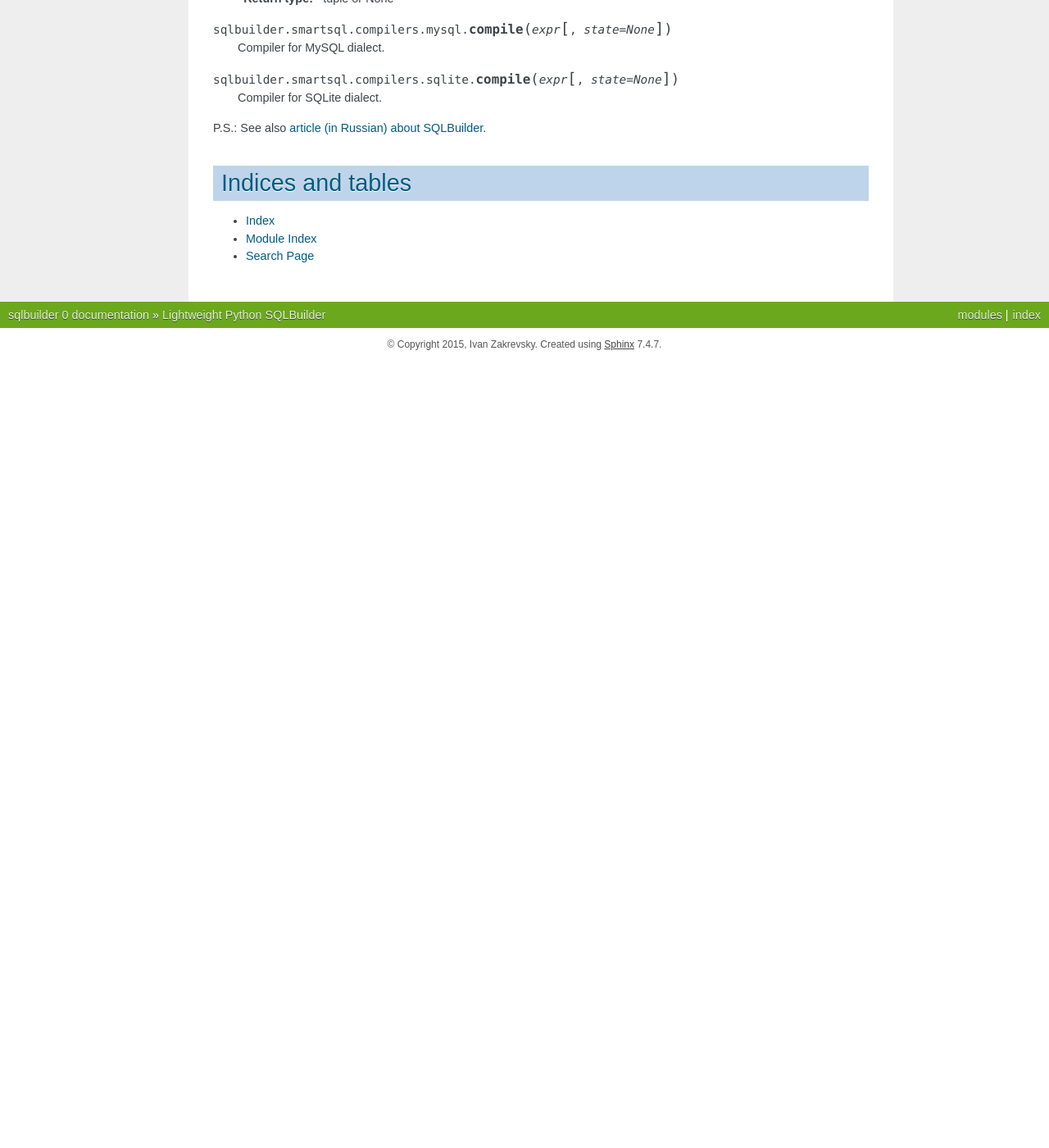
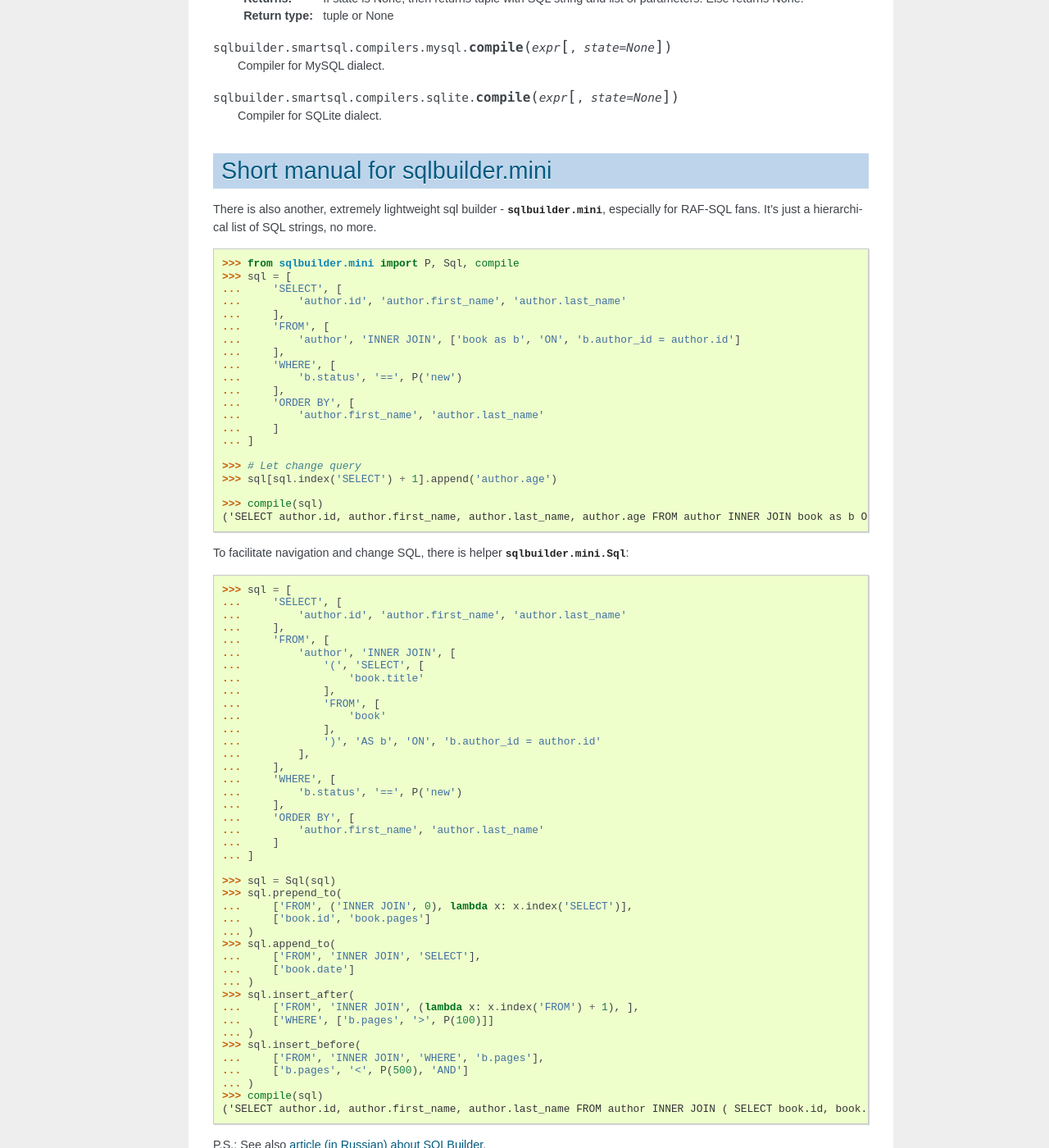
Before and after one commit to emacsway/sqlbuilder, a Sphinx documentation site: the page built from docs/index.rst, in a window 1280 px wide and 1400 px high, scrolled down 16654 px. Shown: the whole window at 82% size. Built offline with Sphinx 7.4.7, drawn with Linux system fonts in a browser that asks for light colours; before the commit the page ends 17094 px from its top, so only the background shows below that; some of the changed text lies outside the part shown.

Commit message:
Short manual for sqlbuilder.mini

```diff
--- a/docs/index.rst
+++ b/docs/index.rst
@@ -1023,6 +1023,87 @@ There are three compilers for three dialects:
 
 ..
 
+
+.. module:: sqlbuilder.mini
+   :synopsis: Module sqlbuilder.mini
+
+Short manual for sqlbuilder.mini
+================================
+
+There is also another, extremely lightweight sql builder - :mod:`sqlbuilder.mini`, especially for RAF-SQL fans.
+It's just a hierarchical list of SQL strings, no more.
+
+::
+
+    >>> from sqlbuilder.mini import P, Sql, compile
+    >>> sql = [
+    ...     'SELECT', [
+    ...         'author.id', 'author.first_name', 'author.last_name'
+    ...     ],
+    ...     'FROM', [
+    ...         'author', 'INNER JOIN', ['book as b', 'ON', 'b.author_id = author.id']
+    ...     ],
+    ...     'WHERE', [
+    ...         'b.status', '==', P('new')
+    ...     ],
+    ...     'ORDER BY', [
+    ...         'author.first_name', 'author.last_name'
+    ...     ]
+    ... ]
+
+    >>> # Let change query
+    >>> sql[sql.index('SELECT') + 1].append('author.age')
+
+    >>> compile(sql)
+    ('SELECT author.id, author.first_name, author.last_name, author.age FROM author INNER JOIN book as b ON b.author_id = author.id WHERE b.status == %s ORDER BY author.first_name, author.last_name', ['new'])
+
+
+To facilitate navigation and change SQL, there is helper :class:`sqlbuilder.mini.Sql`::
+
+    >>> sql = [
+    ...     'SELECT', [
+    ...         'author.id', 'author.first_name', 'author.last_name'
+    ...     ],
+    ...     'FROM', [
+    ...         'author', 'INNER JOIN', [
+    ...             '(', 'SELECT', [
+    ...                 'book.title'
+    ...             ],
+    ...             'FROM', [
+    ...                 'book'
+    ...             ],
+    ...             ')', 'AS b', 'ON', 'b.author_id = author.id'
+    ...         ],
+    ...     ],
+    ...     'WHERE', [
+    ...         'b.status', '==', P('new')
+    ...     ],
+    ...     'ORDER BY', [
+    ...         'author.first_name', 'author.last_name'
+    ...     ]
+    ... ]
+
+    >>> sql = Sql(sql)
+    >>> sql.prepend_to(
+    ...     ['FROM', ('INNER JOIN', 0), lambda x: x.index('SELECT')],
+    ...     ['book.id', 'book.pages']
+    ... )
+    >>> sql.append_to(
+    ...     ['FROM', 'INNER JOIN', 'SELECT'],
+    ...     ['book.date']
+    ... )
+    >>> sql.insert_after(
+    ...     ['FROM', 'INNER JOIN', (lambda x: x.index('FROM') + 1), ],
+    ...     ['WHERE', ['b.pages', '>', P(100)]]
+    ... )
+    >>> sql.insert_before(
+    ...     ['FROM', 'INNER JOIN', 'WHERE', 'b.pages'],
+    ...     ['b.pages', '<', P(500), 'AND']
+    ... )
+    >>> compile(sql)
+    ('SELECT author.id, author.first_name, author.last_name FROM author INNER JOIN ( SELECT book.id, book.pages, book.title, book.date FROM book WHERE b.pages < %s AND b.pages > %s ) AS b ON b.author_id = author.id WHERE b.status == %s ORDER BY author.first_name, author.last_name', [500, 100, 'new'])
+
+
 P.S.: See also `article (in Russian) about SQLBuilder <http://emacsway.bitbucket.org/ru/storm-orm/#query-object>`__.
 
 
```
